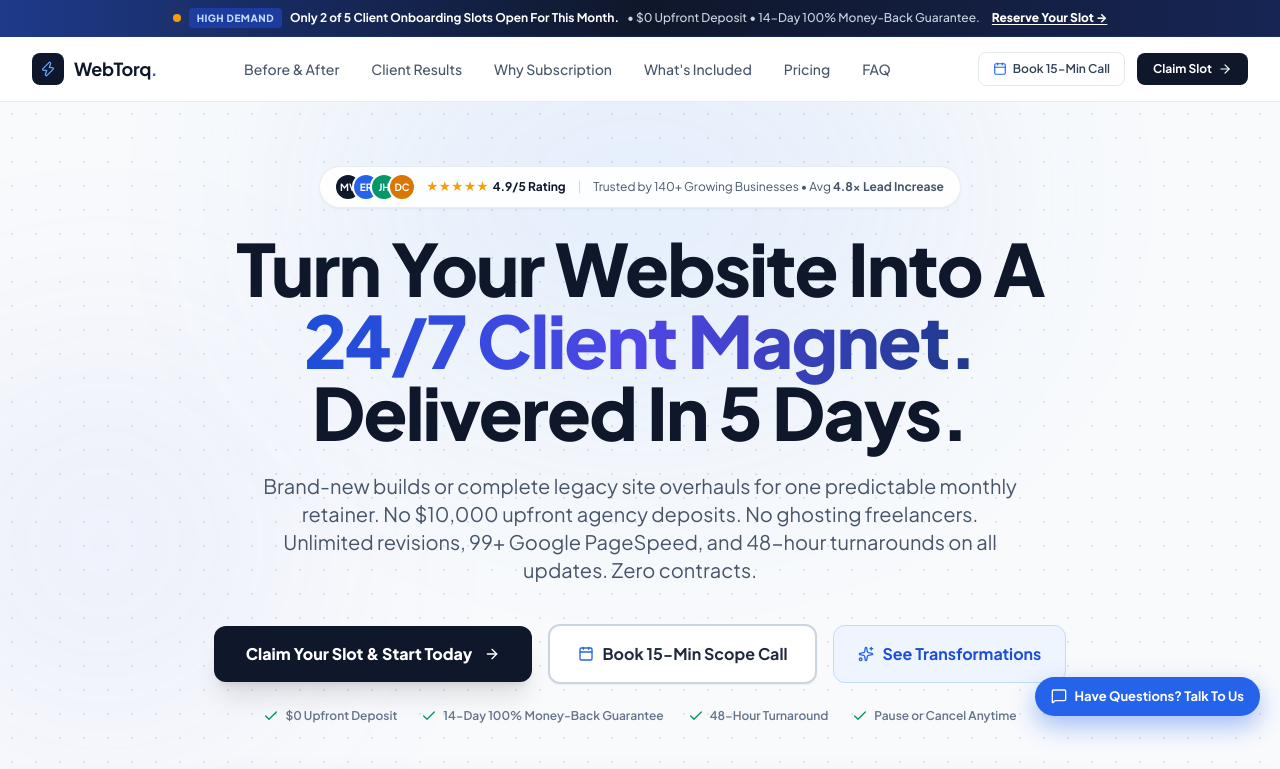
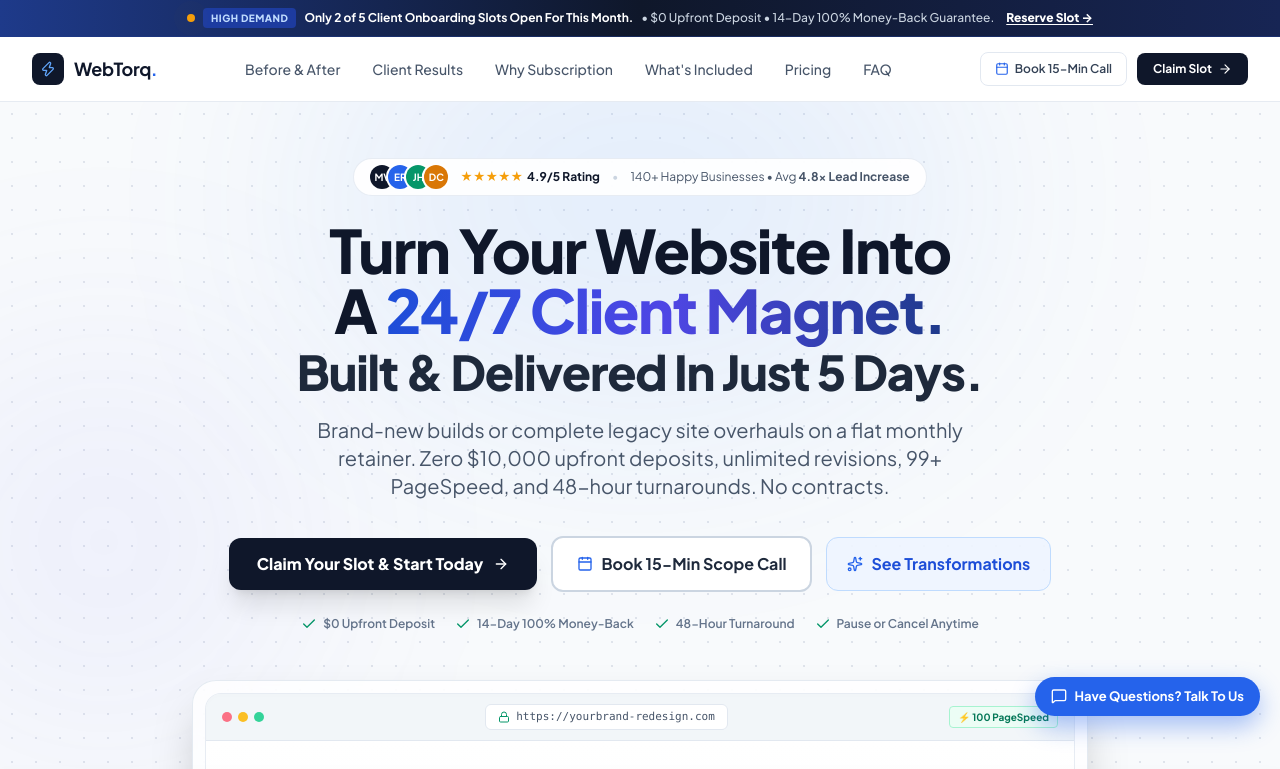
Before and after one commit to 4dopt/webtorq, a website: page index.html in a window 1280 px wide. Shown: the top 769 px of the page. Drawn offline with nearby package versions, Linux system fonts and the light colour scheme; a web font is replaced by a local one.

Commit message:
fix(layout): optimize header navigation and hero typography balance for laptop screens

```diff
--- a/index.html
+++ b/index.html
@@ -277,23 +277,23 @@
 
   <!-- Top Urgent Scarcity Ribbon (Google & Meta Ad Optimized) -->
   <aside aria-label="Announcement" class="bg-gradient-to-r from-blue-900 via-slate-900 to-blue-950 text-white text-xs py-2 px-4 font-medium border-b border-blue-900/50 text-center shadow-xs">
-    <div class="max-w-7xl mx-auto flex items-center justify-center gap-2 flex-wrap">
-      <span class="scarcity-pulse"></span>
-      <span class="bg-blue-800/80 text-blue-200 text-[10px] font-extrabold uppercase px-2 py-0.5 rounded tracking-wider">High Demand</span>
+    <div class="max-w-7xl mx-auto flex items-center justify-center gap-2 text-center flex-wrap sm:flex-nowrap">
+      <span class="scarcity-pulse shrink-0"></span>
+      <span class="bg-blue-800/80 text-blue-200 text-[10px] font-extrabold uppercase px-2 py-0.5 rounded tracking-wider shrink-0">High Demand</span>
       <span class="font-bold">Only 2 of 5 Client Onboarding Slots Open For This Month.</span>
-      <span class="text-slate-300 hidden sm:inline">&bull; $0 Upfront Deposit &bull; 14-Day 100% Money-Back Guarantee.</span>
-      <button data-plan="Growth & Redesign ($189/mo)" class="open-modal-btn font-extrabold underline underline-offset-2 hover:text-blue-300 ml-1 inline-flex items-center gap-1">
-        <span>Reserve Your Slot &rarr;</span>
+      <span class="text-slate-300 hidden md:inline">&bull; $0 Upfront Deposit &bull; 14-Day 100% Money-Back Guarantee.</span>
+      <button data-plan="Growth & Redesign ($189/mo)" class="open-modal-btn font-extrabold underline underline-offset-2 hover:text-blue-300 ml-1 inline-flex items-center gap-1 shrink-0">
+        <span>Reserve Slot &rarr;</span>
       </button>
     </div>
   </aside>
 
-  <!-- Main Navigation Header (Clean & Uncluttered) -->
+  <!-- Main Navigation Header (Laptop & Desktop Precision-Aligned) -->
   <header class="sticky top-0 z-40 nav-header shadow-xs">
     <div class="max-w-7xl mx-auto px-4 sm:px-6 lg:px-8 h-16 flex items-center justify-between">
 
       <!-- Brand Logo -->
-      <a href="#" class="flex items-center gap-2.5 group">
+      <a href="#" class="flex items-center gap-2.5 group shrink-0">
         <div class="w-8 h-8 rounded-lg bg-slate-900 flex items-center justify-center text-white font-bold shadow-xs group-hover:bg-blue-600 transition-colors">
           <i data-lucide="zap" class="w-4 h-4 text-blue-400"></i>
         </div>
@@ -302,19 +302,19 @@
         </span>
       </a>
 
-      <!-- Desktop Nav -->
-      <nav class="hidden md:flex items-center gap-8 text-sm font-medium text-slate-600">
-        <a href="#comparison" class="hover:text-slate-900 transition-colors">Before & After</a>
-        <a href="#case-studies" class="hover:text-slate-900 transition-colors">Client Results</a>
-        <a href="#comparison-table" class="hover:text-slate-900 transition-colors">Why Subscription</a>
-        <a href="#services" class="hover:text-slate-900 transition-colors">What's Included</a>
-        <a href="#pricing" class="hover:text-slate-900 transition-colors">Pricing</a>
-        <a href="#faq" class="hover:text-slate-900 transition-colors">FAQ</a>
+      <!-- Desktop Nav (Balanced spacing for laptops) -->
+      <nav class="hidden lg:flex items-center gap-6 xl:gap-8 text-sm font-medium text-slate-600">
+        <a href="#comparison" class="hover:text-slate-900 transition-colors whitespace-nowrap">Before & After</a>
+        <a href="#case-studies" class="hover:text-slate-900 transition-colors whitespace-nowrap">Client Results</a>
+        <a href="#comparison-table" class="hover:text-slate-900 transition-colors whitespace-nowrap">Why Subscription</a>
+        <a href="#services" class="hover:text-slate-900 transition-colors whitespace-nowrap">What's Included</a>
+        <a href="#pricing" class="hover:text-slate-900 transition-colors whitespace-nowrap">Pricing</a>
+        <a href="#faq" class="hover:text-slate-900 transition-colors whitespace-nowrap">FAQ</a>
       </nav>
 
       <!-- Desktop Right Actions -->
-      <div class="hidden sm:flex items-center gap-3">
-        <button onclick="openCallBookingModal()" class="px-3.5 py-2 text-xs font-semibold text-slate-700 hover:text-blue-600 transition-colors flex items-center gap-1.5 border border-slate-200 rounded-lg hover:bg-slate-50">
+      <div class="hidden sm:flex items-center gap-2.5 shrink-0">
+        <button onclick="openCallBookingModal()" class="hidden xl:inline-flex px-3.5 py-2 text-xs font-semibold text-slate-700 hover:text-blue-600 transition-colors items-center gap-1.5 border border-slate-200 rounded-lg hover:bg-slate-50">
           <i data-lucide="calendar" class="w-3.5 h-3.5 text-blue-600"></i>
           <span>Book 15-Min Call</span>
         </button>
@@ -324,18 +324,19 @@
         </button>
       </div>
 
-      <!-- Mobile Menu Button -->
-      <button id="mobileMenuBtn" aria-label="Toggle Navigation" class="md:hidden p-2 rounded-lg text-slate-600 hover:text-slate-900 hover:bg-slate-100">
+      <!-- Mobile & Tablet Menu Button -->
+      <button id="mobileMenuBtn" aria-label="Toggle Navigation" class="lg:hidden p-2 rounded-lg text-slate-600 hover:text-slate-900 hover:bg-slate-100">
         <i data-lucide="menu" class="w-5 h-5"></i>
       </button>
 
     </div>
 
     <!-- Mobile Dropdown Menu -->
-    <div id="mobileMenu" class="hidden md:hidden border-b border-slate-200 bg-white px-5 py-5 space-y-3 shadow-lg">
+    <div id="mobileMenu" class="hidden lg:hidden border-b border-slate-200 bg-white px-5 py-5 space-y-3 shadow-lg">
       <a href="#comparison" class="block text-sm font-semibold text-slate-700 hover:text-blue-600 py-1">Before & After Makeovers</a>
       <a href="#case-studies" class="block text-sm font-semibold text-slate-700 hover:text-blue-600 py-1">Verified Client Results</a>
       <a href="#comparison-table" class="block text-sm font-semibold text-slate-700 hover:text-blue-600 py-1">Why Subscription vs Agency</a>
+      <a href="#services" class="block text-sm font-semibold text-slate-700 hover:text-blue-600 py-1">What's Included</a>
       <a href="#pricing" class="block text-sm font-semibold text-slate-700 hover:text-blue-600 py-1">Transparent Pricing</a>
       <a href="#faq" class="block text-sm font-semibold text-slate-700 hover:text-blue-600 py-1">FAQ & Guarantees</a>
       <div class="pt-3 border-t border-slate-100 flex flex-col gap-2">
@@ -352,8 +353,8 @@
   <!-- Main Content Landmark for Semantic SEO & Screen Readers -->
   <main id="main-content">
 
-  <!-- Hero Section (Laser-Engineered for Ad Conversions) -->
-  <section class="relative pt-10 pb-20 md:pt-16 md:pb-28 overflow-hidden bg-grid-pattern bg-[#f8fafc]">
+  <!-- Hero Section (Laser-Engineered for Laptop & Desktop Optimization) -->
+  <section class="relative pt-10 pb-16 md:pt-14 md:pb-24 overflow-hidden bg-grid-pattern bg-[#f8fafc]">
     <!-- Ambient Radial Glows -->
     <div class="ambient-glow -top-32 left-1/2 -translate-x-1/2 w-[650px] h-[450px] bg-blue-500/20"></div>
     <div class="ambient-glow top-60 -left-24 w-[400px] h-[400px] bg-indigo-500/15"></div>
@@ -362,58 +363,57 @@
 
       <!-- Social Proof Trust Strip Above Headline -->
       <div class="flex justify-center mb-6">
-        <div class="inline-flex items-center gap-3 px-4 py-2 rounded-full bg-white/90 backdrop-blur-md border border-slate-200/80 shadow-sm text-xs text-slate-700">
-          <div class="flex -space-x-1.5 overflow-hidden">
+        <div class="inline-flex items-center gap-3 px-4 py-1.5 rounded-full bg-white/90 backdrop-blur-md border border-slate-200/80 shadow-xs text-xs text-slate-700 max-w-full">
+          <div class="flex -space-x-1.5 overflow-hidden shrink-0">
             <span class="inline-block h-6 w-6 rounded-full bg-slate-900 text-white text-[10px] font-bold flex items-center justify-center ring-2 ring-white">MV</span>
             <span class="inline-block h-6 w-6 rounded-full bg-blue-600 text-white text-[10px] font-bold flex items-center justify-center ring-2 ring-white">ER</span>
             <span class="inline-block h-6 w-6 rounded-full bg-emerald-600 text-white text-[10px] font-bold flex items-center justify-center ring-2 ring-white">JH</span>
             <span class="inline-block h-6 w-6 rounded-full bg-amber-600 text-white text-[10px] font-bold flex items-center justify-center ring-2 ring-white">DC</span>
           </div>
-          <div class="flex items-center gap-1 font-bold text-slate-900">
+          <div class="flex items-center gap-1 font-bold text-slate-900 shrink-0">
             <span class="text-amber-500">★★★★★</span>
             <span>4.9/5 Rating</span>
           </div>
-          <span class="text-slate-300 hidden sm:inline">|</span>
-          <span class="text-slate-600 hidden sm:inline">Trusted by 140+ Growing Businesses &bull; Avg <strong>4.8x Lead Increase</strong></span>
-        </div>
-      </div>
-
-      <!-- Main Headline -->
+          <span class="text-slate-300 hidden sm:inline">&bull;</span>
+          <span class="text-slate-600 hidden sm:inline whitespace-nowrap">140+ Happy Businesses &bull; Avg <strong>4.8x Lead Increase</strong></span>
+        </div>
+      </div>
+
+      <!-- Main Headline (Balanced Typography with Zero Word Orphans) -->
       <div class="text-center max-w-4xl mx-auto">
-        <h1 class="text-4xl sm:text-6xl lg:text-7xl font-extrabold tracking-tight text-slate-900 leading-[1.08] mb-6">
-          Turn Your Website Into A <br class="hidden sm:inline">
-          <span class="bg-gradient-to-r from-blue-700 via-indigo-600 to-blue-900 bg-clip-text text-transparent">24/7 Client Magnet.</span> <br>
-          Delivered In 5 Days.
+        <h1 class="text-3xl sm:text-5xl lg:text-6xl font-black tracking-tight text-slate-900 leading-[1.14] mb-5 max-w-3xl mx-auto" style="text-wrap: balance;">
+          Turn Your Website Into A <span class="bg-gradient-to-r from-blue-700 via-indigo-600 to-blue-900 bg-clip-text text-transparent">24/7 Client Magnet.</span>
+          <span class="block mt-1 sm:mt-2 text-2xl sm:text-4xl lg:text-5xl text-slate-800 font-extrabold tracking-tight">Built & Delivered In Just 5 Days.</span>
         </h1>
 
-        <p class="text-lg sm:text-xl text-slate-600 font-normal max-w-3xl mx-auto mb-10 leading-relaxed">
-          Brand-new builds or complete legacy site overhauls for one predictable monthly retainer. No $10,000 upfront agency deposits. No ghosting freelancers. Unlimited revisions, 99+ Google PageSpeed, and 48-hour turnarounds on all updates. Zero contracts.
+        <p class="text-base sm:text-lg lg:text-xl text-slate-600 font-normal max-w-2xl mx-auto mb-9 leading-relaxed" style="text-wrap: pretty;">
+          Brand-new builds or complete legacy site overhauls on a flat monthly retainer. Zero $10,000 upfront deposits, unlimited revisions, 99+ PageSpeed, and 48-hour turnarounds. No contracts.
         </p>
 
         <!-- High-Intent Dual CTAs -->
-        <div class="flex flex-col sm:flex-row items-center justify-center gap-4 mb-6">
-          <button data-plan="Growth & Redesign ($189/mo)" class="open-modal-btn shimmer-btn w-full sm:w-auto px-8 py-4 rounded-xl bg-slate-900 hover:bg-blue-600 text-white font-extrabold text-base shadow-xl hover:shadow-2xl hover:-translate-y-0.5 transition-all flex items-center justify-center gap-3">
+        <div class="flex flex-col sm:flex-row items-center justify-center gap-3.5 mb-6">
+          <button data-plan="Growth & Redesign ($189/mo)" class="open-modal-btn shimmer-btn w-full sm:w-auto px-7 py-3.5 rounded-xl bg-slate-900 hover:bg-blue-600 text-white font-extrabold text-base shadow-xl hover:shadow-2xl hover:-translate-y-0.5 transition-all flex items-center justify-center gap-2.5">
             <span>Claim Your Slot & Start Today</span>
             <i data-lucide="arrow-right" class="w-4 h-4"></i>
           </button>
 
-          <button onclick="openCallBookingModal()" class="w-full sm:w-auto px-7 py-4 rounded-xl bg-white hover:bg-slate-50 text-slate-800 border-2 border-slate-300 hover:border-slate-400 font-bold text-base shadow-sm hover:-translate-y-0.5 transition-all flex items-center justify-center gap-2">
+          <button onclick="openCallBookingModal()" class="w-full sm:w-auto px-6 py-3.5 rounded-xl bg-white hover:bg-slate-50 text-slate-800 border-2 border-slate-300 hover:border-slate-400 font-bold text-base shadow-xs hover:-translate-y-0.5 transition-all flex items-center justify-center gap-2">
             <i data-lucide="calendar" class="w-4 h-4 text-blue-600"></i>
             <span>Book 15-Min Scope Call</span>
           </button>
 
-          <a href="#comparison" class="w-full sm:w-auto px-6 py-4 rounded-xl bg-blue-50/90 hover:bg-blue-100 text-blue-700 border border-blue-200 font-bold text-base transition-all flex items-center justify-center gap-2">
+          <a href="#comparison" class="w-full sm:w-auto px-5 py-3.5 rounded-xl bg-blue-50/90 hover:bg-blue-100 text-blue-700 border border-blue-200 font-bold text-base transition-all flex items-center justify-center gap-2">
             <i data-lucide="sparkles" class="w-4 h-4 text-blue-600"></i>
             <span>See Transformations</span>
           </a>
         </div>
 
-        <!-- Reassurance Badges Row -->
-        <div class="flex flex-wrap items-center justify-center gap-y-2 gap-x-6 text-xs text-slate-500 font-semibold mb-12">
-          <span class="flex items-center gap-1.5"><i data-lucide="check" class="w-4 h-4 text-emerald-600"></i> $0 Upfront Deposit</span>
-          <span class="flex items-center gap-1.5"><i data-lucide="check" class="w-4 h-4 text-emerald-600"></i> 14-Day 100% Money-Back Guarantee</span>
-          <span class="flex items-center gap-1.5"><i data-lucide="check" class="w-4 h-4 text-emerald-600"></i> 48-Hour Turnaround</span>
-          <span class="flex items-center gap-1.5"><i data-lucide="check" class="w-4 h-4 text-emerald-600"></i> Pause or Cancel Anytime</span>
+        <!-- Reassurance Badges Row (Anti-Wrap Flex) -->
+        <div class="flex flex-wrap items-center justify-center gap-y-2 gap-x-5 text-xs text-slate-500 font-semibold mb-12">
+          <span class="flex items-center gap-1.5 whitespace-nowrap"><i data-lucide="check" class="w-4 h-4 text-emerald-600"></i> $0 Upfront Deposit</span>
+          <span class="flex items-center gap-1.5 whitespace-nowrap"><i data-lucide="check" class="w-4 h-4 text-emerald-600"></i> 14-Day 100% Money-Back</span>
+          <span class="flex items-center gap-1.5 whitespace-nowrap"><i data-lucide="check" class="w-4 h-4 text-emerald-600"></i> 48-Hour Turnaround</span>
+          <span class="flex items-center gap-1.5 whitespace-nowrap"><i data-lucide="check" class="w-4 h-4 text-emerald-600"></i> Pause or Cancel Anytime</span>
         </div>
 
         <!-- Hero Live Product Showcase Preview (Linear / Stripe Grade Mockup) -->
--- a/styles.css
+++ b/styles.css
@@ -25,6 +25,17 @@
 
 * {
   box-sizing: border-box;
+}
+
+/* Modern Typographic Balance & Anti-Orphan Rules */
+h1, h2, h3, h4, .text-balance {
+  text-wrap: balance;
+  -webkit-text-wrap: balance;
+}
+
+p, .text-pretty {
+  text-wrap: pretty;
+  -webkit-text-wrap: pretty;
 }
 
 body {
```
